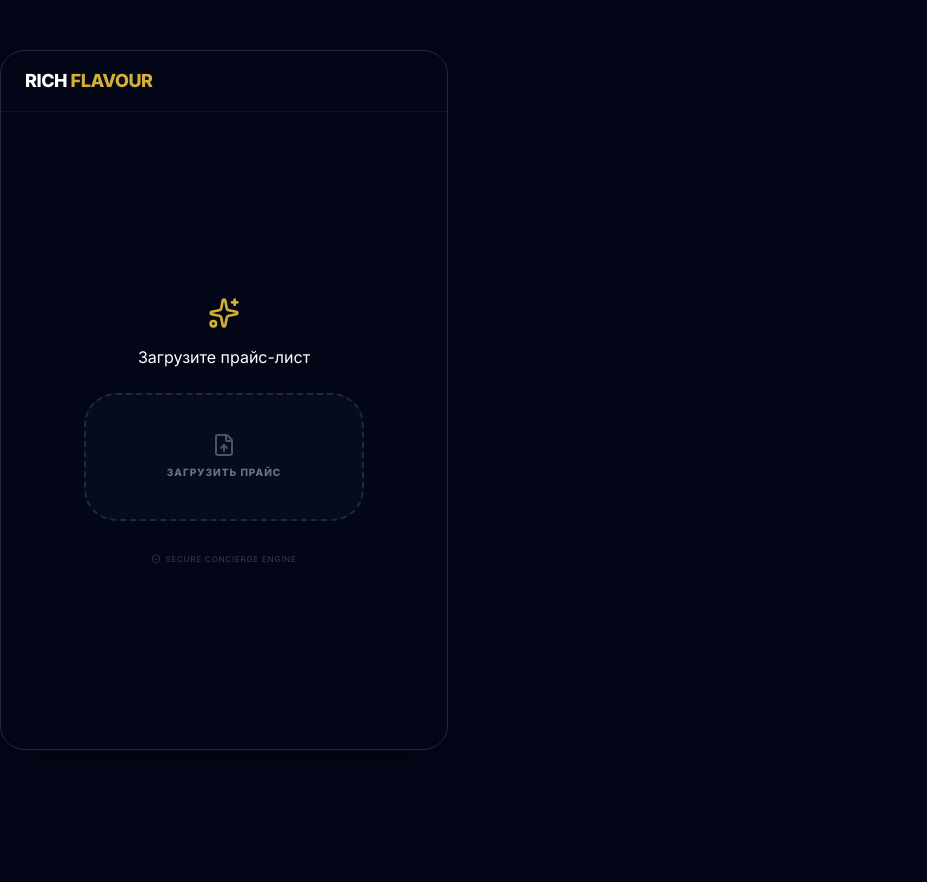
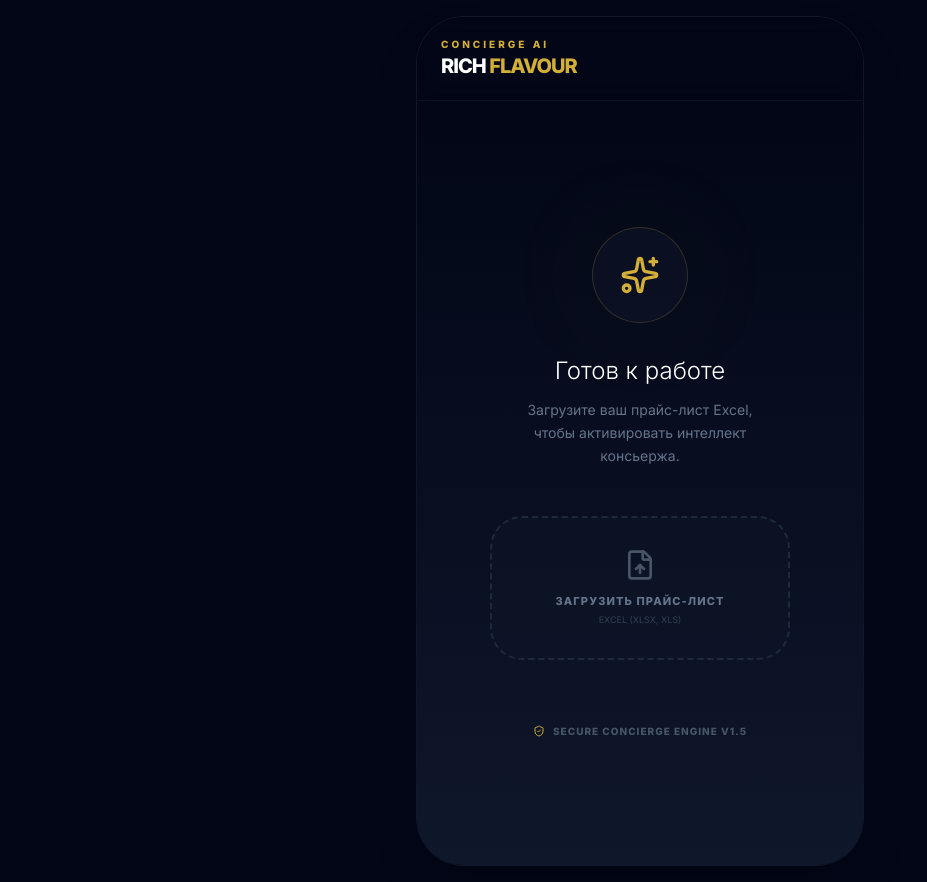
Before and after one commit to ean7777/Rich-flavour, a React (Vite) app: page / in a window 1280 px wide. Shown: the whole page, without its empty margins (0-927 px from the left). Before the commit the page ends 800 px from the top, so only its background shows below. Built offline with nearby package versions, Linux system fonts and the light colour scheme.

Commit message:
Add files via upload

```diff
--- a/App.tsx
+++ b/App.tsx
@@ -29,7 +29,7 @@ const queryGemini = async (
   const apiKey = process.env.API_KEY;
 
   if (!apiKey || apiKey === "undefined") {
-    return "Ошибка конфигурации: API ключ не найден. Проверьте настройки Environment Variables в Netlify (ключ API_KEY).";
+    return "Ошибка конфигурации: API ключ не найден. Проверьте настройки Environment Variables в панели Netlify (ключ API_KEY).";
   }
 
   const ai = new GoogleGenAI({ apiKey });
@@ -39,7 +39,7 @@ const queryGemini = async (
     p.brand.toLowerCase().includes(q) ||
     p.name.toLowerCase().includes(q) ||
     q.split(' ').some(word => word.length > 3 && (p.brand.toLowerCase().includes(word) || p.name.toLowerCase().includes(word)))
-  ).slice(0, 20);
+  ).slice(0, 30);
 
   const context = matches.length > 0
     ? matches.map(p => `• БРЕНД: ${p.brand.toUpperCase()} | МОДЕЛЬ: ${p.name} | ЦЕНА: ${p.price}`).join('\n')
@@ -47,16 +47,17 @@ const queryGemini = async (
 
   const systemInstruction = `
     Ты — VIP-консьерж элитного парфюмерного дома "RICH FLAVOUR".
-    Твоя задача: предоставлять информацию из прайс-листа.
+    Твоя задача: помогать клиентам находить информацию о товарах и ценах из прайс-листа.
 
-    ДАННЫЕ:
+    ДАННЫЕ ИЗ ТВОЕГО КАТАЛОГА:
     ${context}
 
-    ПРАВИЛА:
-    1. Будь предельно вежлив.
-    2. Используй только данные выше. Не придумывай цены.
-    3. Выделяй названия брендов жирным (**текст**).
-    4. Если позиции нет, предложи поискать другой аромат того же бренда.
+    ПРАВИЛА ОБЩЕНИЯ:
+    1. Отвечай кратко, профессионально и очень вежливо.
+    2. Используй только данные из предоставленного списка. Не придумывай цены.
+    3. Если товара нет, предложи ознакомиться с другими позициями того же бренда.
+    4. Выделяй названия брендов и ароматов жирным шрифтом (**текст**).
+    5. Если цена в списке "По запросу", так и пиши.
   `;
 
   try {
@@ -74,10 +75,10 @@ const queryGemini = async (
         temperature: 0.1
       }
     });
-    return response.text || "Не удалось получить ответ от ИИ.";
+    return response.text || "Извините, я не смог сформировать ответ. Попробуйте уточнить запрос.";
   } catch (err) {
     console.error("AI Error:", err);
-    return "Произошла техническая ошибка при связи с ИИ.";
+    return "Произошла техническая ошибка при связи с ИИ. Пожалуйста, попробуйте позже.";
   }
 };
 
@@ -115,7 +116,7 @@ const ExcelUploader: React.FC<{ onDataLoaded: (data: Product[]) => void }> = ({
         setSuccess(true);
         setTimeout(() => { onDataLoaded(products); setLoading(false); }, 1000);
       } catch (err) {
-        alert("Ошибка чтения Excel");
+        alert("Ошибка при чтении файла. Убедитесь, что это Excel (.xlsx)");
         setLoading(false);
       }
     };
@@ -123,16 +124,17 @@ const ExcelUploader: React.FC<{ onDataLoaded: (data: Product[]) => void }> = ({
   };
 
   return (
-    <label className={`w-full max-w-[280px] h-32 flex flex-col items-center justify-center border-2 border-dashed rounded-[2rem] cursor-pointer transition-all duration-500 ${success ? 'border-green-500 bg-green-500/10' : 'border-slate-800 bg-slate-900/40 hover:border-[#D4AF37]/50 hover:bg-slate-800/40'}`}>
+    <label className={`w-full max-w-[300px] h-36 flex flex-col items-center justify-center border-2 border-dashed rounded-[2rem] cursor-pointer transition-all duration-500 ${success ? 'border-green-500 bg-green-500/10' : 'border-slate-800 bg-slate-900/40 hover:border-[#D4AF37]/50 hover:bg-slate-800/40'}`}>
       {loading ? (
         <Loader2 className="animate-spin text-[#D4AF37] w-8 h-8" />
       ) : success ? (
         <CheckCircle2 className="text-green-500 w-10 h-10 animate-bounce" />
       ) : (
-        <>
-          <FileUp className="text-slate-600 mb-2" size={24} />
-          <span className="text-[10px] text-slate-500 font-bold uppercase tracking-widest">Загрузить прайс</span>
-        </>
+        <div className="flex flex-col items-center">
+          <FileUp className="text-slate-600 mb-3" size={32} />
+          <span className="text-[11px] text-slate-500 font-bold uppercase tracking-widest">Загрузить прайс-лист</span>
+          <span className="text-[9px] text-slate-700 mt-1 uppercase">Excel (xlsx, xls)</span>
+        </div>
       )}
       <input type="file" className="hidden" accept=".xlsx,.xls" onChange={handleFile} disabled={loading || success} />
     </label>
@@ -144,14 +146,14 @@ const ChatInterface: React.FC<{ products: Product[] }> = ({ products }) => {
   const [messages, setMessages] = useState<ChatMessage[]>([{
     id: 'welcome',
     role: 'assistant',
-    content: 'Приветствую. База данных готова. Что вас интересует?',
+    content: 'Приветствую. База данных успешно импортирована. Какой бренд или аромат вас интересует сегодня?',
     timestamp: new Date()
   }]);
   const [input, setInput] = useState('');
   const [loading, setLoading] = useState(false);
   const scrollRef = useRef<HTMLDivElement>(null);
 
-  const brands = Array.from(new Set(products.map(p => p.brand))).filter(b => b !== 'N/A').slice(0, 10);
+  const brands = Array.from(new Set(products.map(p => p.brand))).filter(b => b !== 'N/A').slice(0, 15);
 
   useEffect(() => {
     if (scrollRef.current) scrollRef.current.scrollTop = scrollRef.current.scrollHeight;
@@ -177,40 +179,59 @@ const ChatInterface: React.FC<{ products: Product[] }> = ({ products }) => {
   };
 
   return (
-    <div className="flex flex-col h-full overflow-hidden">
-      <div className="px-4 py-3 flex gap-2 overflow-x-auto no-scrollbar border-b border-white/5">
+    <div className="flex flex-col h-full bg-slate-950/20">
+      <div className="px-4 py-3 flex gap-2 overflow-x-auto no-scrollbar border-b border-white/5 bg-slate-900/20">
         {brands.map(b => (
-          <button key={b} onClick={() => onSend(b)} className="px-3 py-1 rounded-full bg-slate-800 border border-white/5 text-[9px] text-slate-400 hover:text-[#D4AF37] uppercase font-bold whitespace-nowrap transition-colors">
+          <button
+            key={b}
+            onClick={() => onSend(b)}
+            className="px-4 py-1.5 rounded-full bg-slate-800/80 border border-white/5 text-[10px] text-slate-400 hover:text-[#D4AF37] hover:border-[#D4AF37]/50 transition-all uppercase font-bold whitespace-nowrap"
+          >
             {b}
           </button>
         ))}
       </div>
 
-      <div ref={scrollRef} className="flex-1 overflow-y-auto p-4 space-y-4 no-scrollbar chat-scroll">
+      <div ref={scrollRef} className="flex-1 overflow-y-auto p-4 space-y-6 no-scrollbar chat-scroll">
         {messages.map(m => (
           <div key={m.id} className={`flex ${m.role === 'user' ? 'justify-end' : 'justify-start'} animate-fade-in`}>
-            <div className={`flex gap-2 max-w-[85%] ${m.role === 'user' ? 'flex-row-reverse' : ''}`}>
-              <div className={`w-7 h-7 rounded-full flex items-center justify-center flex-shrink-0 border ${m.role === 'user' ? 'bg-slate-800 border-white/10' : 'bg-slate-900 border-[#D4AF37]/30'}`}>
-                {m.role === 'user' ? <User size={12} className="text-slate-400" /> : <Bot size={12} className="text-[#D4AF37]" />}
+            <div className={`flex gap-3 max-w-[85%] ${m.role === 'user' ? 'flex-row-reverse' : ''}`}>
+              <div className={`w-8 h-8 rounded-full flex items-center justify-center flex-shrink-0 border ${m.role === 'user' ? 'bg-slate-800 border-white/10' : 'bg-slate-900 border-[#D4AF37]/30'}`}>
+                {m.role === 'user' ? <User size={14} className="text-slate-400" /> : <Bot size={14} className="text-[#D4AF37]" />}
               </div>
-              <div className={`p-3 rounded-xl text-[12px] leading-relaxed ${m.role === 'user' ? 'bg-slate-800 text-slate-100' : 'bg-slate-900 border border-white/5 text-slate-300'}`}>
+              <div className={`p-4 rounded-2xl text-[13px] leading-relaxed shadow-xl ${m.role === 'user' ? 'bg-slate-800 text-slate-100 rounded-tr-none' : 'bg-slate-900/90 border border-white/5 text-slate-300 rounded-tl-none'}`}>
                 <div className="whitespace-pre-wrap">{m.content}</div>
+                <div className="text-[8px] mt-2 opacity-30 text-right uppercase tracking-widest font-bold">
+                  {m.timestamp.toLocaleTimeString([], { hour: '2-digit', minute: '2-digit' })}
+                </div>
               </div>
             </div>
           </div>
         ))}
-        {loading && <div className="text-[10px] text-slate-600 font-bold uppercase tracking-widest pl-2">Поиск...</div>}
+        {loading && (
+          <div className="flex items-center gap-3 animate-pulse pl-2">
+            <div className="w-8 h-8 rounded-full bg-slate-900 border border-[#D4AF37]/20 flex items-center justify-center">
+              <Loader2 size={14} className="text-[#D4AF37] animate-spin" />
+            </div>
+            <span className="text-[10px] text-slate-600 font-bold uppercase tracking-[0.2em]">Поиск в базе...</span>
+          </div>
+        )}
       </div>
 
-      <div className="p-4 bg-slate-950 border-t border-white/5">
-        <form onSubmit={e => { e.preventDefault(); onSend(input); }} className="flex gap-2 bg-slate-800/50 rounded-xl px-3 py-1 items-center border border-white/5 focus-within:border-[#D4AF37]/50 transition-all">
+      <div className="p-4 bg-slate-950/80 border-t border-white/5 backdrop-blur-xl">
+        <form onSubmit={e => { e.preventDefault(); onSend(input); }} className="flex gap-2 bg-slate-800/50 rounded-2xl px-4 py-1 items-center border border-white/5 focus-within:border-[#D4AF37]/30 transition-all shadow-inner">
+          <Search size={18} className="text-slate-600" />
           <input
             value={input}
             onChange={e => setInput(e.target.value)}
-            placeholder="Найти аромат..."
-            className="flex-1 bg-transparent py-2 text-sm text-white outline-none placeholder:text-slate-700 font-light"
+            placeholder="Найти аромат или бренд..."
+            className="flex-1 bg-transparent py-3 text-sm text-white outline-none placeholder:text-slate-700 font-light"
           />
-          <button type="submit" disabled={!input.trim() || loading} className="text-[#D4AF37] disabled:opacity-20">
+          <button
+            type="submit"
+            disabled={!input.trim() || loading}
+            className="w-10 h-10 flex items-center justify-center bg-[#D4AF37] text-slate-950 rounded-xl hover:scale-105 active:scale-95 transition-all shadow-[0_0_15px_rgba(212,175,55,0.2)] disabled:opacity-20"
+          >
             <Send size={18} />
           </button>
         </form>
@@ -219,12 +240,12 @@ const ChatInterface: React.FC<{ products: Product[] }> = ({ products }) => {
   );
 };
 
-// --- ОСНОВНОЙ КОМПОНЕНТ ---
+// --- ГЛАВНОЕ ПРИЛОЖЕНИЕ ---
 const App: React.FC = () => {
   const [products, setProducts] = useState<Product[]>([]);
 
   useEffect(() => {
-    const saved = localStorage.getItem('rf_v6');
+    const saved = localStorage.getItem('rf_inventory_v7');
     if (saved) {
       try { setProducts(JSON.parse(saved)); } catch (e) {}
     }
@@ -232,28 +253,48 @@ const App: React.FC = () => {
 
   const handleData = (data: Product[]) => {
     setProducts(data);
-    localStorage.setItem('rf_v6', JSON.stringify(data));
+    localStorage.setItem('rf_inventory_v7', JSON.stringify(data));
+  };
+
+  const clearData = () => {
+    if (confirm("Удалить текущую базу данных?")) {
+      setProducts([]);
+      localStorage.removeItem('rf_inventory_v7');
+    }
   };
 
   return (
-    <div className="w-full max-w-md h-screen sm:h-[700px] bg-slate-950 flex flex-col sm:rounded-3xl overflow-hidden border border-slate-800 shadow-2xl">
-      <header className="px-6 py-4 border-b border-white/5 flex justify-between items-center">
-        <h1 className="text-lg font-bold text-white tracking-tight">RICH <span className="text-[#D4AF37]">FLAVOUR</span></h1>
+    <div className="flex items-center justify-center min-h-screen bg-[#020617] p-0 sm:p-4 w-full">
+      <div className="w-full max-w-md h-screen sm:h-[850px] bg-slate-950 flex flex-col shadow-2xl relative sm:rounded-[3rem] overflow-hidden border border-slate-800/50">
+        <header className="px-6 py-5 flex justify-between items-center bg-slate-950/50 backdrop-blur-md border-b border-white/5 z-20">
+          <div className="flex flex-col">
+            <span className="text-[10px] font-bold tracking-[0.3em] text-[#D4AF37] uppercase">Concierge AI</span>
+            <h1 className="text-xl font-extrabold tracking-tighter text-white">
+              RICH <span className="text-[#D4AF37]">FLAVOUR</span>
+            </h1>
+          </div>
           {products.length > 0 && (
-          <button onClick={() => { setProducts([]); localStorage.removeItem('rf_v6'); }} className="text-slate-600 hover:text-red-400">
-            <Trash2 size={16} />
+            <button onClick={clearData} className="p-2 text-slate-600 hover:text-red-400 transition-colors">
+              <Trash2 size={18} />
             </button>
           )}
         </header>
 
-      <main className="flex-1 flex flex-col overflow-hidden">
+        <main className="flex-1 flex flex-col overflow-hidden bg-gradient-to-b from-slate-950 to-slate-900">
           {products.length === 0 ? (
-          <div className="flex-1 flex flex-col items-center justify-center p-8 text-center">
-            <Sparkles className="text-[#D4AF37] mb-4" size={32} />
-            <h2 className="text-white mb-6">Загрузите прайс-лист</h2>
+            <div className="flex-1 flex flex-col items-center justify-center p-8 text-center animate-fade-in">
+              <div className="w-24 h-24 mb-8 relative">
+                <div className="absolute inset-0 bg-[#D4AF37]/10 blur-3xl rounded-full animate-pulse"></div>
+                <div className="relative flex items-center justify-center w-full h-full border border-[#D4AF37]/20 rounded-full bg-slate-900/50">
+                  <Sparkles className="text-[#D4AF37]" size={40} />
+                </div>
+              </div>
+              <h2 className="text-2xl font-light text-white mb-3">Готов к работе</h2>
+              <p className="text-slate-500 text-sm mb-12 leading-relaxed max-w-[240px]">Загрузите ваш прайс-лист Excel, чтобы активировать интеллект консьержа.</p>
               <ExcelUploader onDataLoaded={handleData} />
-            <div className="mt-8 text-[8px] text-slate-700 uppercase tracking-widest flex items-center gap-1">
-              <ShieldCheck size={10} /> Secure Concierge Engine
+              <div className="mt-16 flex items-center gap-2 text-[10px] text-slate-600 uppercase tracking-widest font-bold">
+                <ShieldCheck size={12} className="text-[#D4AF37]" />
+                Secure Concierge Engine v1.5
               </div>
             </div>
           ) : (
@@ -261,6 +302,7 @@ const App: React.FC = () => {
           )}
         </main>
       </div>
+    </div>
   );
 };
 
```
Lines whose indentation alone changed are shown as unchanged.
